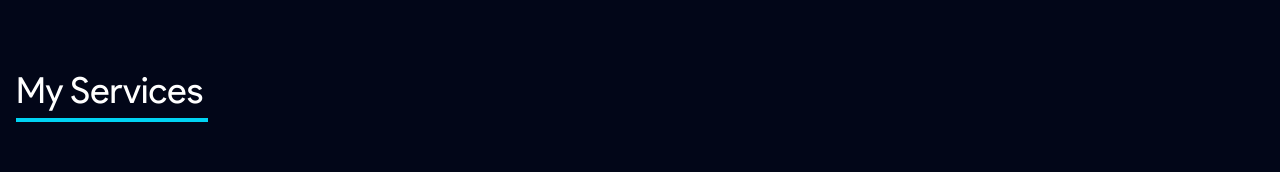
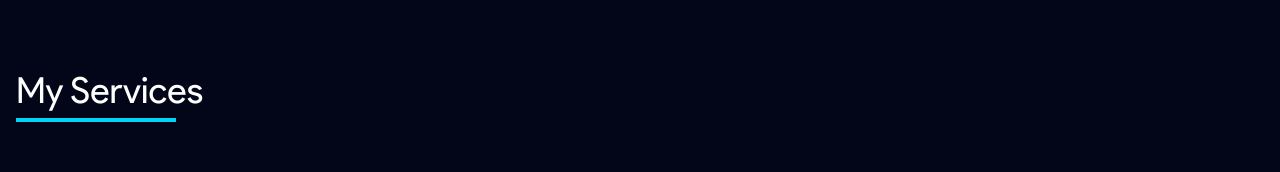
Before and after one commit to riyudev/Dapin-Portfolio, a React (Vite) app: page / in a window 1280 px wide. Shown: the part 1510-1682 px from the top of the page. Built offline with nearby package versions, Linux system fonts and the light colour scheme.

Commit message:
responsive services

```diff
--- a/src/components/About.jsx
+++ b/src/components/About.jsx
@@ -6,7 +6,10 @@ import Huawei from "../assets/huawei.jpg";
 
 function About() {
   return (
-    <section id="about" className="space-y-14 pt-24">
+    <section
+      id="about"
+      className="laptop:space-y-14 laptop:pt-24 space-y-8 pt-20"
+    >
       <header className="laptop:items-start flex flex-col items-center justify-center space-y-2">
         <h3>About Me</h3>
         <hr className="w-40" />
--- a/src/components/Services.jsx
+++ b/src/components/Services.jsx
@@ -3,16 +3,19 @@ import { servicesData } from "../helpers/ServicesData";
 
 function Services() {
   return (
-    <section id="services" className="mb-10 space-y-14 pt-24">
-      <header className="space-y-2">
+    <section
+      id="services"
+      className="laptop:space-y-14 laptop:pt-24 mb-10 space-y-8 pt-20"
+    >
+      <header className="laptop:items-start flex flex-col items-center justify-center space-y-2">
         <h3>My Services</h3>
-        <hr className="w-48" />
+        <hr className="w-40" />
       </header>
-      <div className="grid grid-cols-4 gap-5">
+      <div className="laptop:grid-cols-4 grid grid-cols-1 gap-5">
         {servicesData.map((service, index) => (
           <div
             key={index}
-            className="flex flex-col items-center space-y-4 rounded-lg bg-gray-800 p-5 shadow-md shadow-cyan-400"
+            className="laptop:space-y-4 laptop:p-5 flex flex-col items-center space-y-3 rounded-lg bg-gray-800 p-3 shadow-md shadow-cyan-400"
           >
             <img src={service.icon} alt={service.title} className="size-28" />
             <h4 className="text-center">{service.title}</h4>
```
